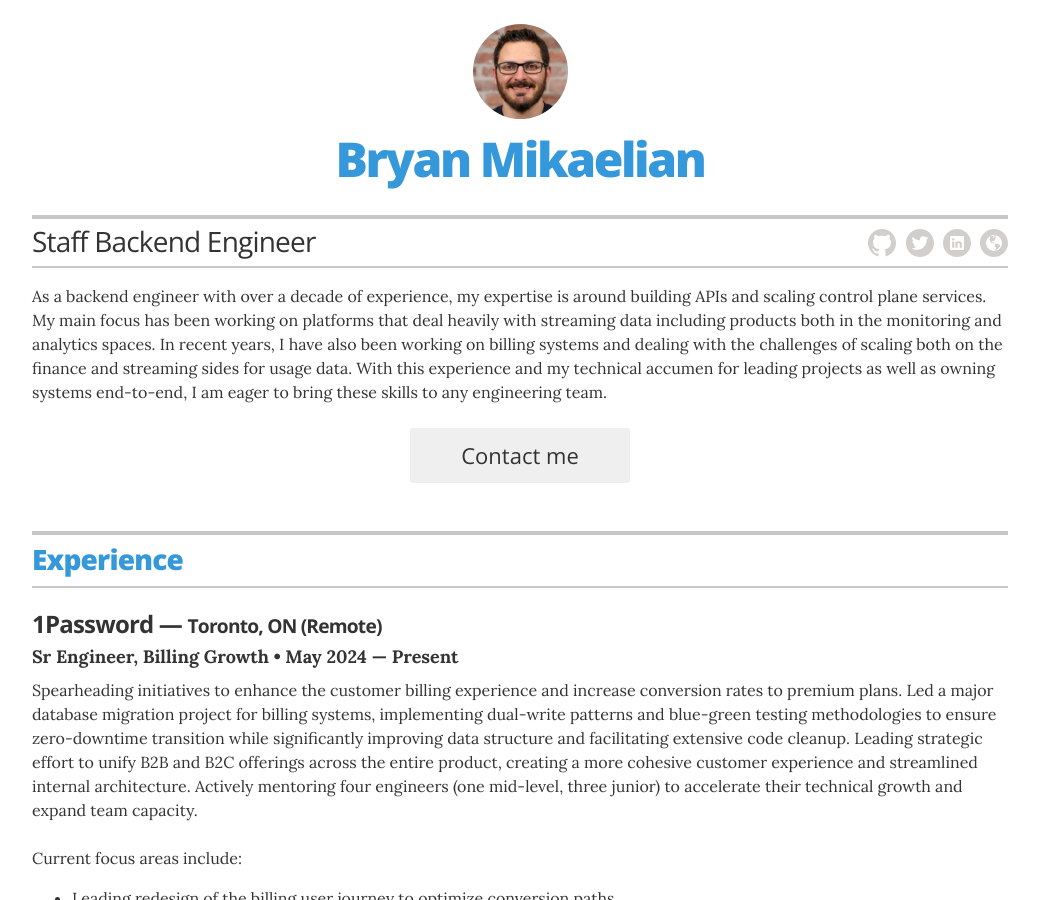
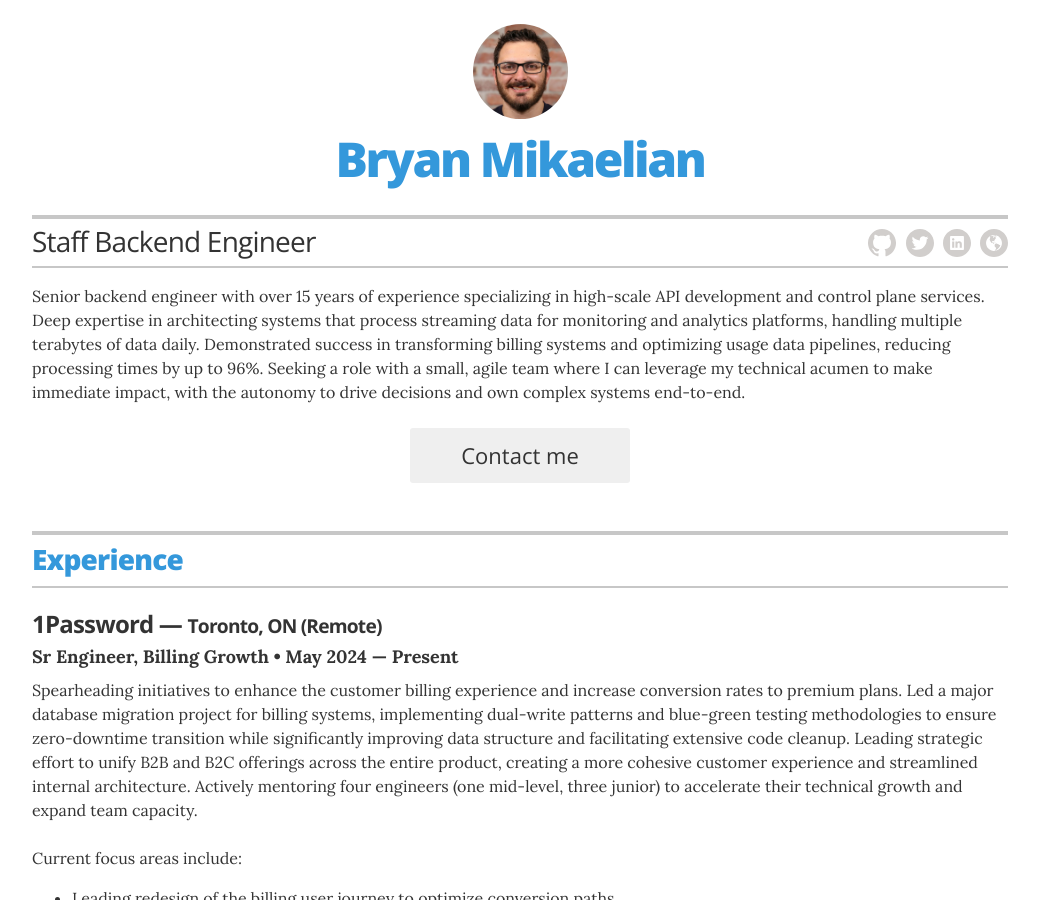
Before and after one commit to bryanmikaelian/resume, a Jekyll site: the page built from index.html, in a window 1280 px wide and 900 px high. Shown: the whole window, without its empty margins (120-1159 px from the left). Built offline with Jekyll 4.4.1, drawn with Linux system fonts in a browser that asks for light colours.

Commit message:
Update _config.yml

```diff
--- a/_config.yml
+++ b/_config.yml
@@ -25,7 +25,7 @@ display_header_contact_info:    "false"
 
 resume_header_intro: "
 <p>
-  As a backend engineer with over a decade of experience, my expertise is around building APIs and scaling control plane services. My main focus has been working on platforms that deal heavily with streaming data including products both in the monitoring and analytics spaces. In recent years, I have also been working on billing systems and dealing with the challenges of scaling both on the finance and streaming sides for usage data. With this experience and my technical accumen for leading projects as well as owning systems end-to-end, I am eager to bring these skills to any engineering team.
+  Senior backend engineer with over 15 years of experience specializing in high-scale API development and control plane services. Deep expertise in architecting systems that process streaming data for monitoring and analytics platforms, handling multiple terabytes of data daily. Demonstrated success in transforming billing systems and optimizing usage data pipelines, reducing processing times by up to 96%. Seeking a role with a small, agile team where I can leverage my technical acumen to make immediate impact, with the autonomy to drive decisions and own complex systems end-to-end.
 </p>
 "
 
```
